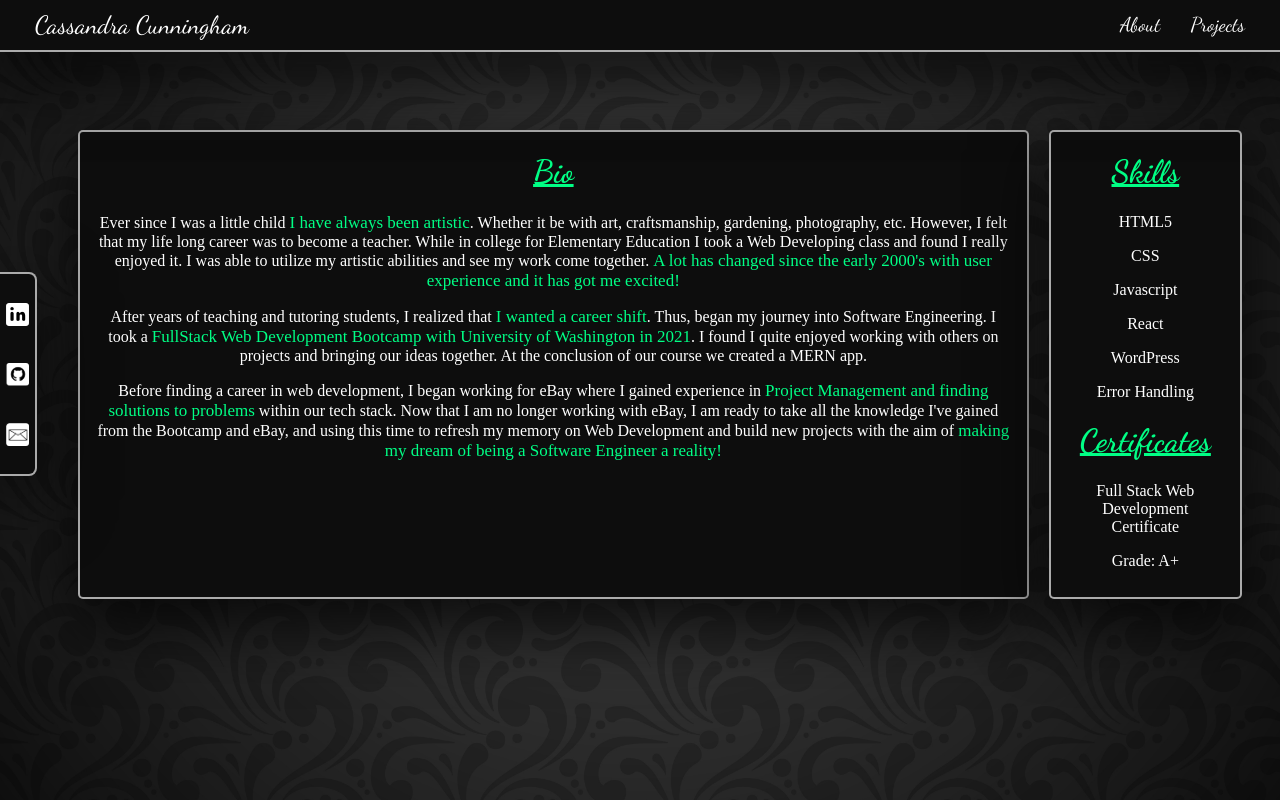
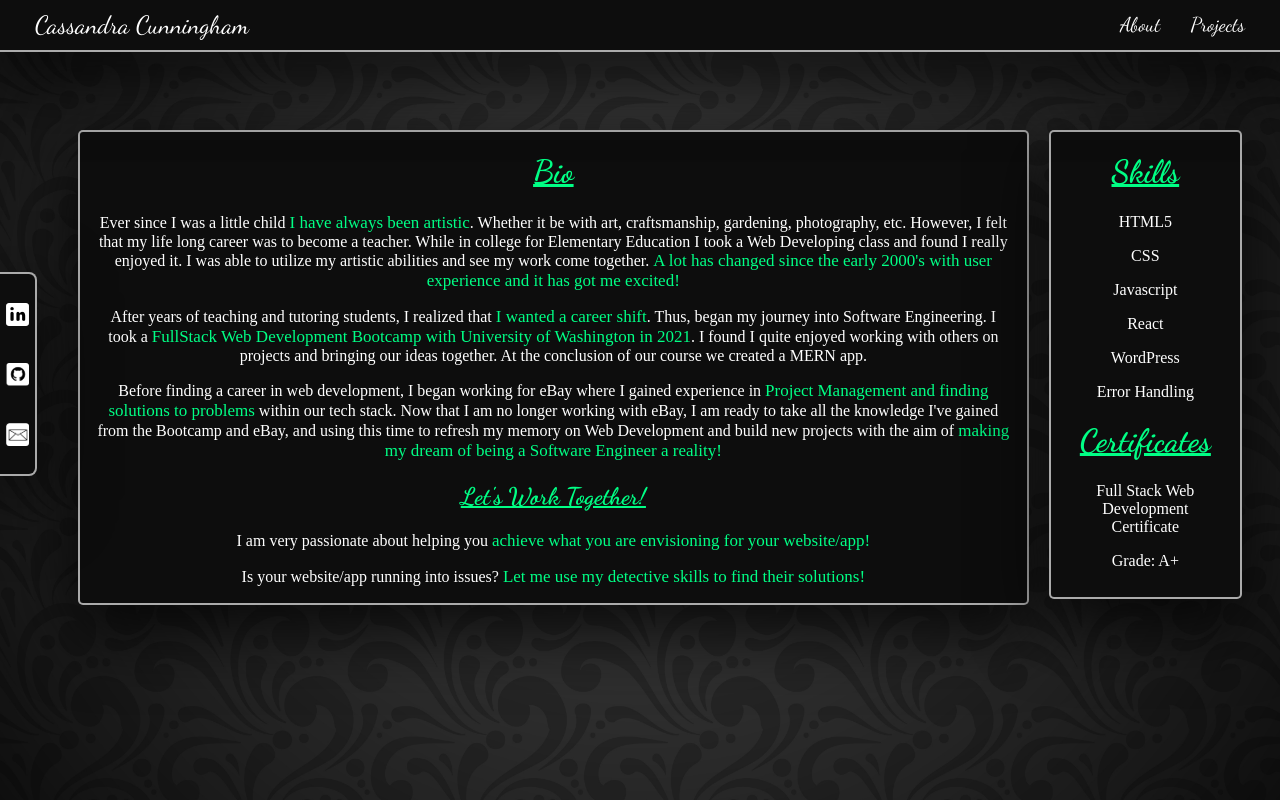
Before and after one commit to ScriptSculptorJS/cassandra-cunningham-portfolio, a React (Vite) app: page /about in a window 1280 px wide. Built offline with nearby package versions, Linux system fonts and the light colour scheme.

Commit message:
Made updates to About page and name for Rhododendron Park website

```diff
--- a/src/components/about-me.jsx
+++ b/src/components/about-me.jsx
@@ -14,6 +14,17 @@ function AboutMe() {
         </p>
         <p className='bottom-text'>
           Before finding a career in web development, I began working for eBay where I gained experience in <span>Project Management and finding solutions to problems</span> within our tech stack. Now that I am no longer working with eBay, I am ready to take all the knowledge I've gained from the Bootcamp and eBay, and using this time to refresh my memory on Web Development and build new projects with the aim of <span>making my dream of being a Software Engineer a reality!</span>
+        </p>
+
+
+        <h2 className='titles'>
+          Let's Work Together!
+        </h2>
+        <p>
+          I am very passionate about helping you <span>achieve what you are envisioning for your website/app!</span>
+        </p>
+        <p>
+          Is your website/app running into issues? <span>Let me use my detective skills to find their solutions!</span>
         </p>
       </div>
 
--- a/src/pages/Projects.jsx
+++ b/src/pages/Projects.jsx
@@ -26,7 +26,7 @@ function Projects() {
   }, {
     id: 3,
     image: image3,
-    name: 'Rhododendron Park Website',
+    name: 'Rhododendron Park Maintenance Company Website',
     link: 'https://rhodypark.com',
     skills: 'WordPress | HTML5',
     description: "Utilizing WordPress to create & edit content based on the HOA Trustees' vision and needs, and remove outdated information. Make the website more visually appealing and user friendly."
--- a/src/styles/about-me.css
+++ b/src/styles/about-me.css
@@ -28,7 +28,8 @@
 }
 
 .titles,
-.about-me-content span {
+.about-me-content span,
+.work {
   color: #00FF85;
 }
 
--- a/src/styles/project.css
+++ b/src/styles/project.css
@@ -17,10 +17,10 @@
 }
 
 .project-content {
-  width: 200px;
+  width: 235px;
   border: 2px solid hsla(0, 0%, 83%, 0.798);
   background-color: #0D0D0D;
-  height: 273.778px;
+  height: 300px; /*288.778px;*/
   margin: 0px 30px;
   padding: 20px;
   color: #FFFFFF;
@@ -29,7 +29,8 @@
 }
 
 .project-content img {
-  width: 180px;
+  height: 130px;
+  /*width: 180px;*/
 }
 
 .project-content h3 {
```
